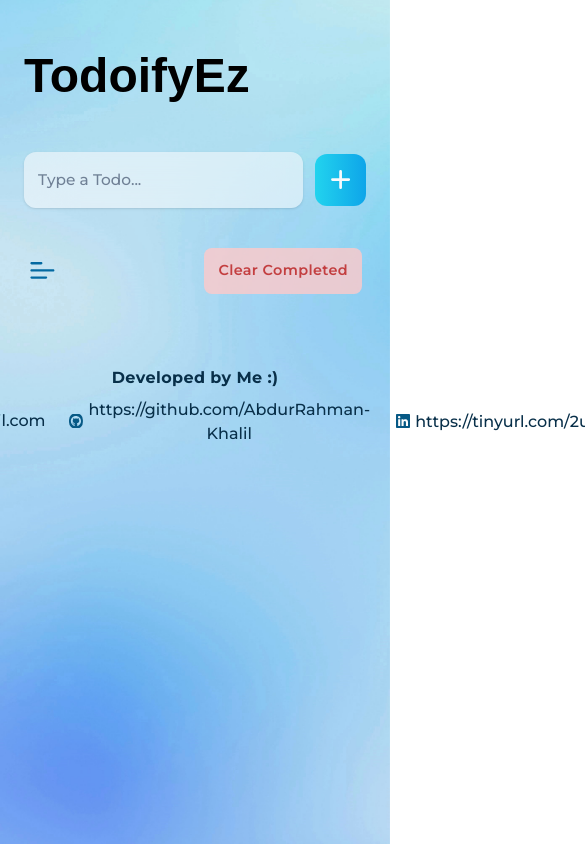
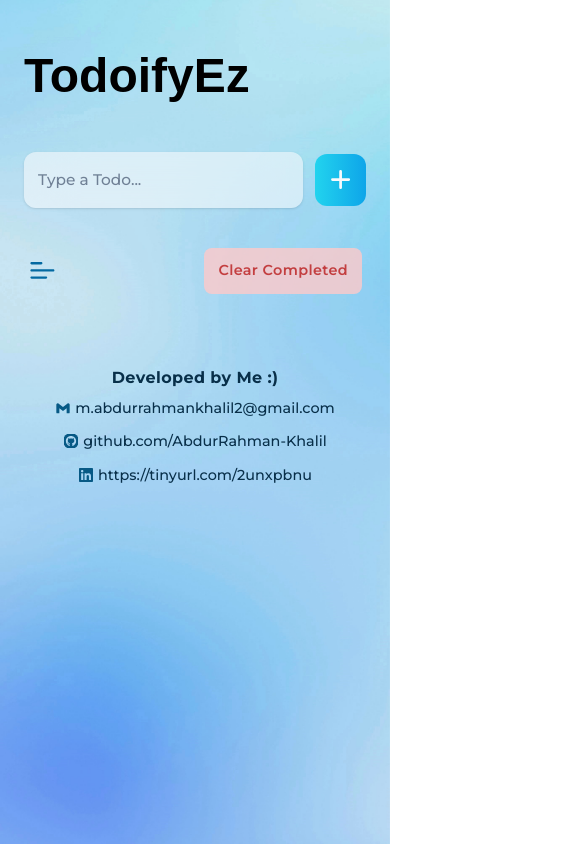
Before and after one commit to AbdurRahman-Khalil/todoify_ez, a React (Vite) app: page / in a window 390 px wide. Shown: the top 844 px of the page, 585 px wide, since content can reach past the window. Built offline with nearby package versions, Linux system fonts and the light colour scheme.

Commit message:
footer ui responsived

```diff
--- a/src/App.jsx
+++ b/src/App.jsx
@@ -23,20 +23,20 @@ export const App = () => {
         </main>
 
         <footer className="text-sky-950 pt-5 flex justify-center text-center">
-          <div className="flex flex-col gap-1.5">
+          <div className="flex flex-col gap-2">
             <p className="font-bold tracking-wide">{`Developed by Me :)`}</p>
-            <div className="flex items-center gap-6 font-medium">
+            <div className="flex justify-center items-center gap-x-6 gap-y-2.5 flex-wrap font-medium">
               <div className="flex items-center gap-1">
                 <BiLogoGmail className="text-sky-800" />
-                <a href="https://m.abdurrahmankhalil2@gmail.com" target="_blank">m.abdurrahmankhalil2@gmail.com</a>
+                <a className="max-[395px]:text-[0.9rem] max-[363px]:text-[0.882rem] " href="https://m.abdurrahmankhalil2@gmail.com" target="_blank">m.abdurrahmankhalil2@gmail.com</a>
               </div>
               <div className="flex items-center gap-1">
                 <FaGithubSquare className="rounded-full text-sky-800" />
-                <a className="mt-0.5" href="https://github.com/AbdurRahman-Khalil" target="_blank">https://github.com/AbdurRahman-Khalil</a>
+                <a className="max-[395px]:text-[0.9rem] max-[363px]:text-[0.882rem] mt-0.5" href="https://github.com/AbdurRahman-Khalil" target="_blank">github.com/AbdurRahman-Khalil</a>
               </div>
-              <div className="flex items-center gap-1 ">
+              <div className="flex items-center gap-1">
                 <FaLinkedin className="text-sky-800" />
-                <a className="mt-0.5" href="https://tinyurl.com/2unxpbnu" target="_blank">https://tinyurl.com/2unxpbnu</a>
+                <a className="max-[395px]:text-[0.9rem] max-[363px]:text-[0.882rem] mt-0.5" href="https://tinyurl.com/2unxpbnu" target="_blank">https://tinyurl.com/2unxpbnu</a>
               </div>
             </div>
           </div>
```
